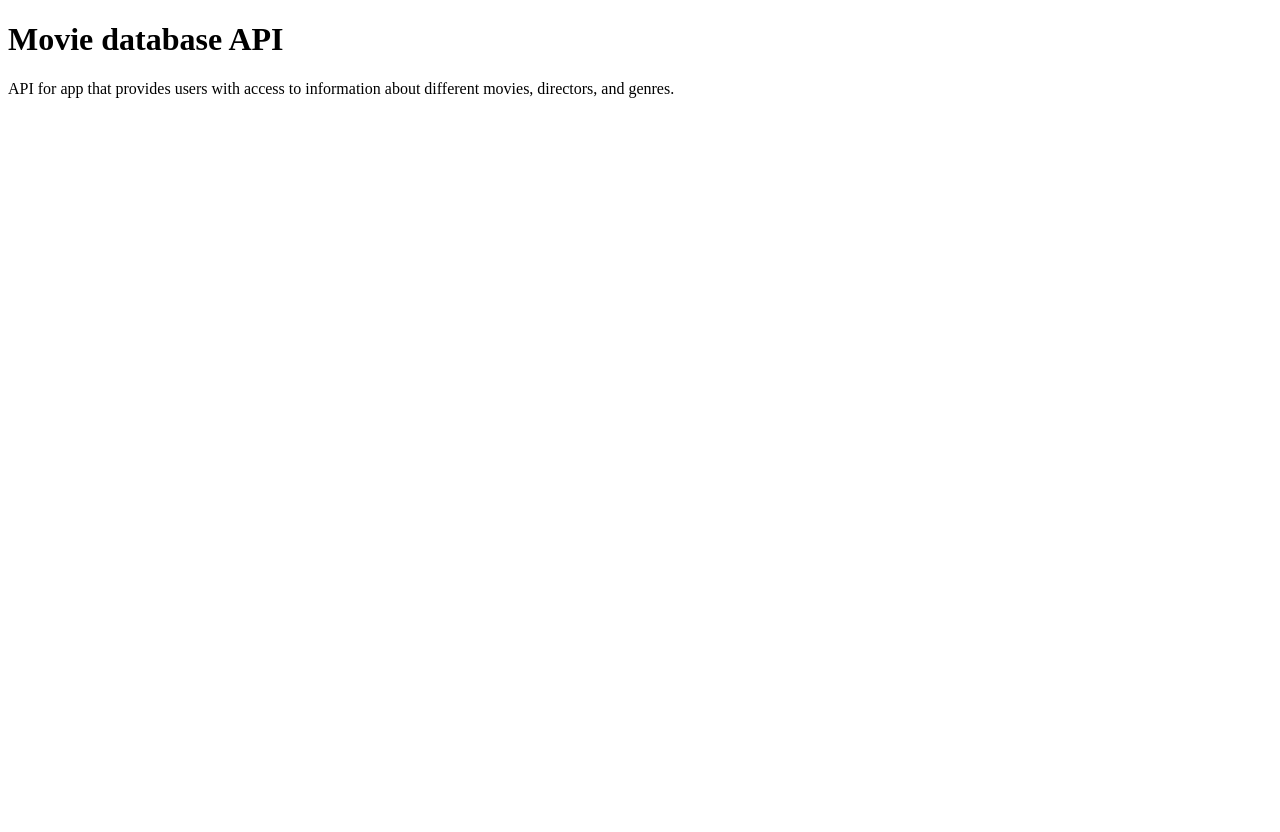
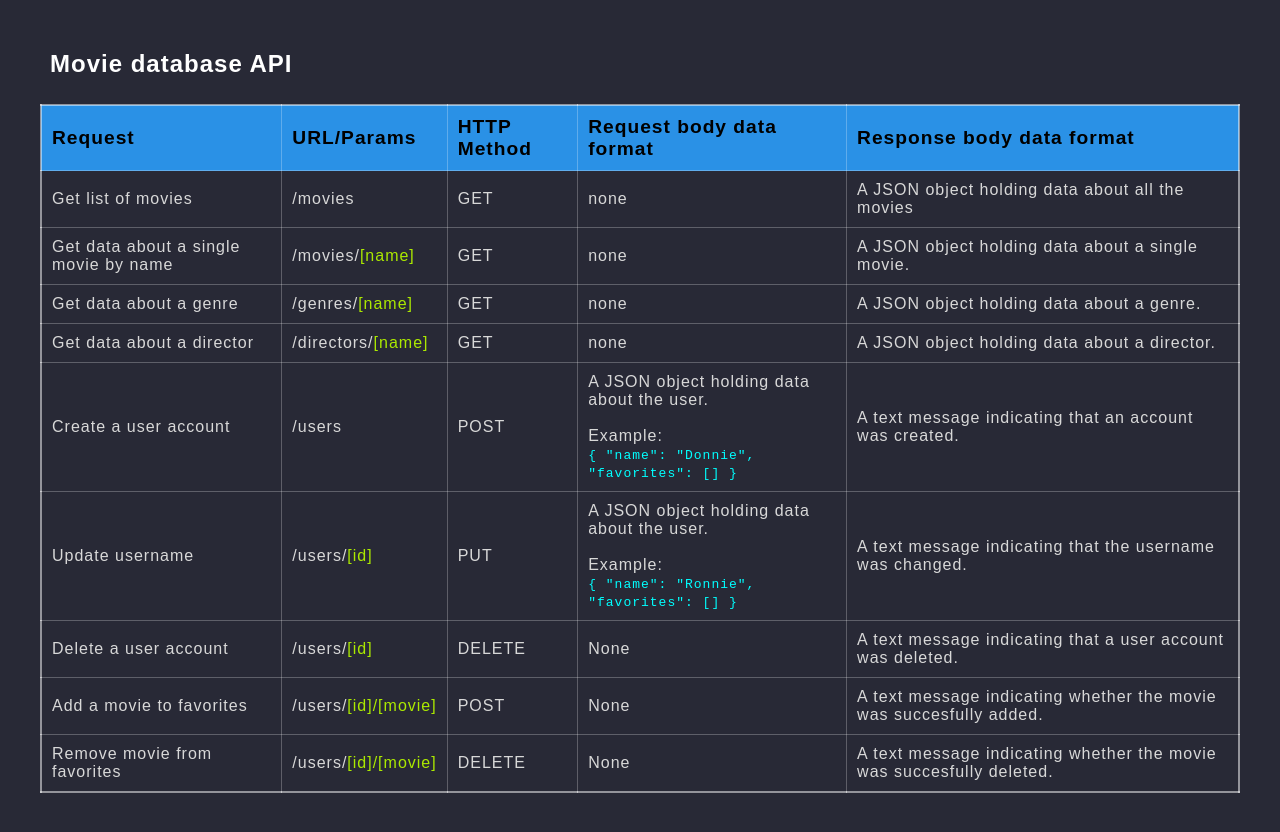
Before and after one commit to timok81/cf-movie-api, a website: page public/documentation.html in a window 1280 px wide. Before the commit the page ends 800 px from the top, so only its background shows below. Drawn offline with Linux system fonts and the light colour scheme.

Commit message:
Added API documentation

```diff
--- /dev/null
+++ b/css/styles_documentation.css
@@ -0,0 +1,48 @@
+body {
+    background-color: rgb(40, 41, 54);
+    color: white;
+    padding: 32px;
+}
+
+table {
+    border-collapse: collapse;
+    border: 2px solid rgb(255, 255, 255, 0.5);
+    font-family: sans-serif;
+    letter-spacing: 1px;
+    text-align: left;
+}
+
+thead {
+    background-color: rgb(42, 145, 230);
+}
+
+th,
+td {
+    border: 1px solid rgba(255, 255, 255, 0.25);
+    padding: 10px;
+    font-weight: 100;
+    color: rgb(216, 216, 216);
+    text-align: left;
+}
+
+thead tr th {
+    font-weight: 600;
+    font-size: 1.2rem;
+    color: black;
+}
+
+caption {
+  padding: 10px;
+  font-weight: bold;
+  text-align: left;
+  font-size: 1.5rem;
+  margin-bottom: 16px;
+}
+
+code {
+    color: aqua;
+}
+
+span {
+    color: rgb(171, 233, 0);
+}
--- a/public/documentation.html
+++ b/public/documentation.html
@@ -4,14 +4,119 @@
 <head>
     <meta charset="UTF-8">
     <meta name="viewport" content="width=device-width, initial-scale=1.0">
-    <title>Documentation</title>
+    <link rel="stylesheet" href="../css/styles_documentation.css">
+    <title>Movie database API Documentation</title>
 </head>
 
 <body>
-    <h1>Movie database API</h1>
-    <p>
-        API for app that provides users with access to information about different movies, directors, and genres.
-    </p>
+    <table>
+        <caption>
+            Movie database API
+        </caption>
+        <thead>
+            <tr>
+                <th scope="col">Request</th>
+                <th scope="col">URL/Params</th>
+                <th scope="col">HTTP Method</th>
+                <th scope="col">Request body data format</th>
+                <th scope="col">Response body data format</th>
+            </tr>
+        </thead>
+        <tbody>
+            <tr>
+                <th scope="row">Get list of movies</th>
+                <th scope="row">/movies</th>
+                <th scope="row">GET</th>
+                <th scope="row">none</th>
+                <th scope="row">A JSON object holding data about all the movies</th>
+            </tr>
+            <tr>
+                <th scope="row">Get data about a single movie by name</th>
+                <th scope="row">/movies/<span>[name]</span></th>
+                <th scope="row">GET</th>
+                <th scope="row">none</th>
+                <th scope="row">
+                    A JSON object holding data about a single movie.
+                </th>
+            </tr>
+            <tr>
+                <th scope="row">Get data about a genre</th>
+                <th scope="row">/genres/<span>[name]</span></th>
+                <th scope="row">GET</th>
+                <th scope="row">none</th>
+                <th scope="row">A JSON object holding data about a genre.
+                </th>
+            </tr>
+            <tr>
+                <th scope="row">Get data about a director</th>
+                <th scope="row">/directors/<span>[name]</span></th>
+                <th scope="row">GET</th>
+                <th scope="row">none</th>
+                <th scope="row">A JSON object holding data about a director.</th>
+            </tr>
+            <tr>
+                <th scope="row">Create a user account</th>
+                <th scope="row">/users</th>
+                <th scope="row">POST</th>
+                <th scope="row">A JSON object holding data about the user.
+                    <br>
+                    <br>
+                    Example:
+                    <br>
+                    <code>
+                        {
+                            "name": "Donnie",
+                            "favorites": []
+                        }
+                        </code>
+                </th>
+                <th scope="row">A text message indicating that an account was created.</th>
+            </tr>
+            <tr>
+                <th scope="row">Update username</th>
+                <th scope="row">/users/<span>[id]</span></th>
+                <th scope="row">PUT</th>
+                <th scope="row">A JSON object holding data about the user.
+                    <br>
+                    <br>
+                    Example:
+                    <br>
+                    <code>
+                        {
+                            "name": "Ronnie",
+                            "favorites": []
+                        }
+                        </code>
+                </th>
+                <th scope="row">A text message indicating that the username was changed.</th>
+            </tr>
+            <tr>
+                <th scope="row">Delete a user account</th>
+                <th scope="row">/users/<span>[id]</span></th>
+                <th scope="row">DELETE</th>
+                <th scope="row">None</th>
+                <th scope="row">A text message indicating that a user account was deleted.</th>
+            </tr>
+            <tr>
+                <th scope="row">Add a movie to favorites</th>
+                <th scope="row">/users/<span>[id]/[movie]</span></th>
+                <th scope="row">POST</th>
+                <th scope="row">None</th>
+                <th scope="row">
+                    A text message indicating whether the movie was succesfully added.
+                </th>
+            </tr>
+            <tr>
+                <th scope="col">Remove movie from favorites</th>
+                <th scope="col">/users/<span>[id]/[movie]</span></th>
+                <th scope="col">DELETE</th>
+                <th scope="col">None</th>
+                <th scope="col">A text message indicating whether the movie was succesfully deleted.</th>
+            </tr>
+        </tbody>
+
+    </table>
+
 </body>
 
 </html>
```
